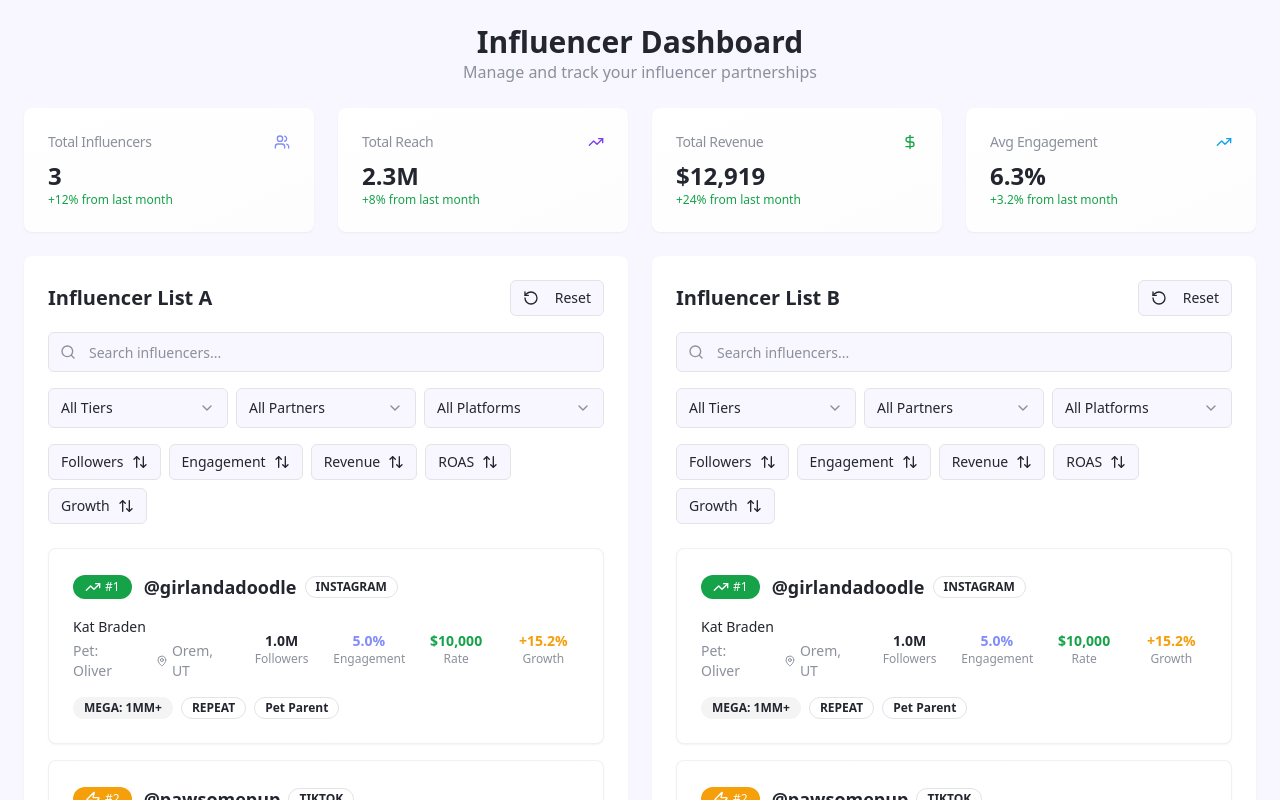
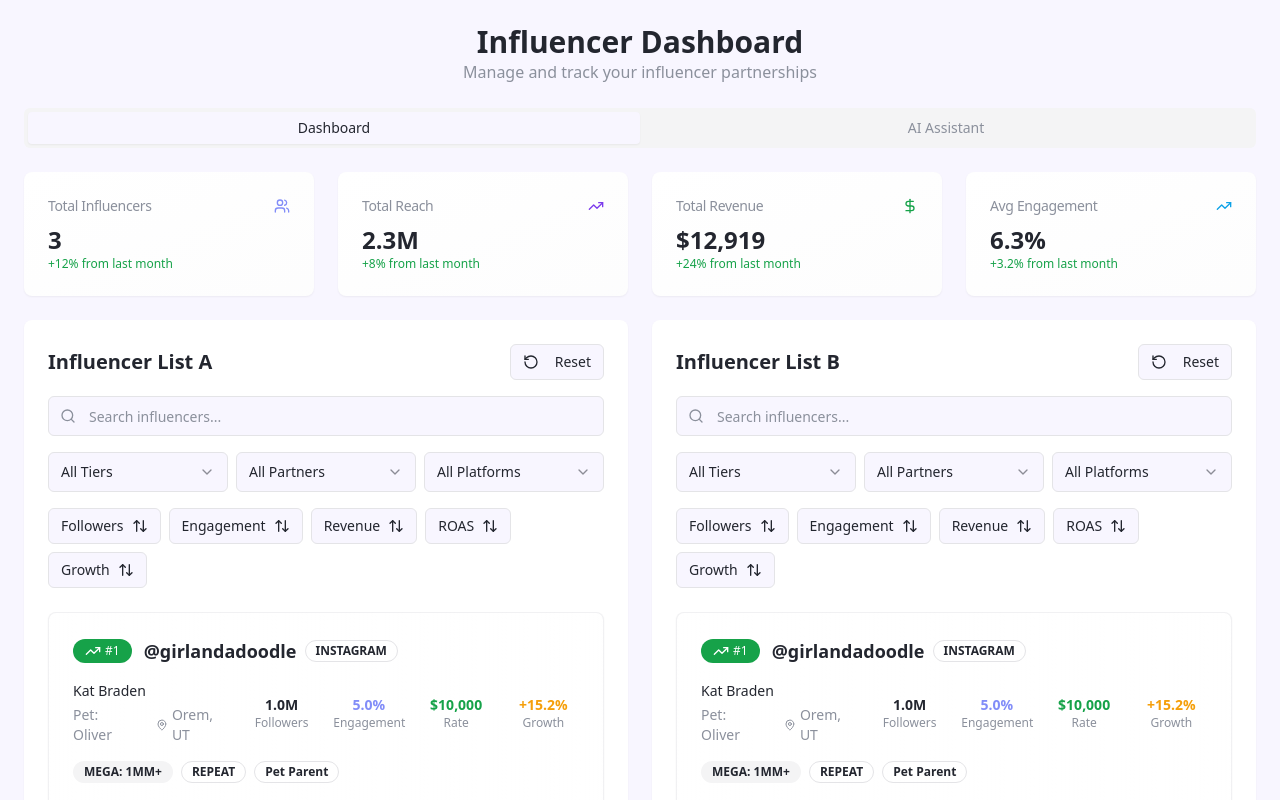
Before and after one commit to chamounsm/elevate-insights, a React (Vite) app: page / in a window 1280 px wide. Shown: the top 800 px of the page. Built offline with nearby package versions, Linux system fonts and the light colour scheme.

Commit message:
Add chatbot tab
Add a new tab for a chatbot feature.

```diff
--- /dev/null
+++ b/src/components/ChatBot.tsx
@@ -0,0 +1,28 @@
+import { Card, CardContent, CardHeader, CardTitle } from '@/components/ui/card';
+import { MessageCircle } from 'lucide-react';
+
+export const ChatBot = () => {
+  return (
+    <div className="w-full max-w-4xl mx-auto">
+      <Card className="border-0 shadow-sm">
+        <CardHeader>
+          <CardTitle className="flex items-center gap-2">
+            <MessageCircle className="h-5 w-5 text-dashboard-primary" />
+            AI Assistant
+          </CardTitle>
+        </CardHeader>
+        <CardContent className="min-h-[500px] flex items-center justify-center">
+          <div className="text-center space-y-4">
+            <div className="w-16 h-16 mx-auto bg-muted rounded-full flex items-center justify-center">
+              <MessageCircle className="h-8 w-8 text-muted-foreground" />
+            </div>
+            <h3 className="text-lg font-medium text-foreground">AI Assistant Coming Soon</h3>
+            <p className="text-muted-foreground max-w-md">
+              Your intelligent assistant for influencer insights, campaign optimization, and data analysis will be available here soon.
+            </p>
+          </div>
+        </CardContent>
+      </Card>
+    </div>
+  );
+};
--- a/src/components/InfluencerDashboard.tsx
+++ b/src/components/InfluencerDashboard.tsx
@@ -1,9 +1,11 @@
 import { useState } from 'react';
 import { Card, CardContent, CardHeader, CardTitle } from '@/components/ui/card';
+import { Tabs, TabsContent, TabsList, TabsTrigger } from '@/components/ui/tabs';
 import { TrendingUp, Users, DollarSign } from 'lucide-react';
 import { InfluencerDetail } from './InfluencerDetail';
 import { InfluencerListControls, FilterSortState } from './InfluencerListControls';
 import { InfluencerList } from './InfluencerList';
+import { ChatBot } from './ChatBot';
 
 export interface PostData {
   id: string;
@@ -227,6 +229,7 @@ const mockInfluencers: InfluencerData[] = [
 
 export const InfluencerDashboard = () => {
   const [selectedInfluencer, setSelectedInfluencer] = useState<InfluencerData | null>(null);
+  const [activeTab, setActiveTab] = useState('dashboard');
 
   const [leftListFilter, setLeftListFilter] = useState<FilterSortState>({
     searchTerm: '',
@@ -271,8 +274,16 @@ export const InfluencerDashboard = () => {
           </div>
         </div>
 
+        {/* Tabs */}
+        <Tabs value={activeTab} onValueChange={setActiveTab} className="w-full">
+          <TabsList className="grid w-full grid-cols-2">
+            <TabsTrigger value="dashboard">Dashboard</TabsTrigger>
+            <TabsTrigger value="chatbot">AI Assistant</TabsTrigger>
+          </TabsList>
+
+          <TabsContent value="dashboard" className="mt-6">
             {/* Stats Cards */}
-        <div className="grid grid-cols-1 md:grid-cols-2 lg:grid-cols-4 gap-6">
+            <div className="grid grid-cols-1 md:grid-cols-2 lg:grid-cols-4 gap-6 mb-6">
               <Card className="bg-gradient-to-br from-card to-secondary/20 border-0 shadow-sm">
                 <CardHeader className="flex flex-row items-center justify-between space-y-0 pb-2">
                   <CardTitle className="text-sm font-medium text-muted-foreground">Total Influencers</CardTitle>
@@ -356,6 +367,12 @@ export const InfluencerDashboard = () => {
                 </CardContent>
               </Card>
             </div>
+          </TabsContent>
+
+          <TabsContent value="chatbot" className="mt-6">
+            <ChatBot />
+          </TabsContent>
+        </Tabs>
       </div>
     </div>
   );
```
Lines whose indentation alone changed are shown as unchanged.
